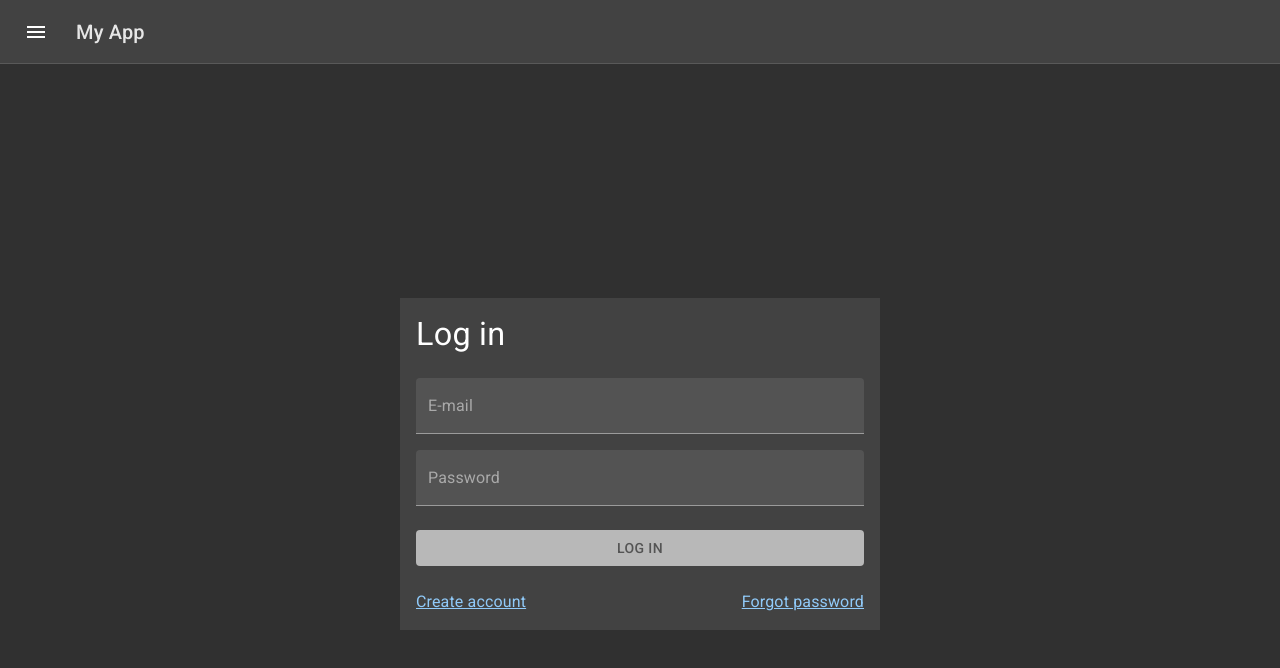
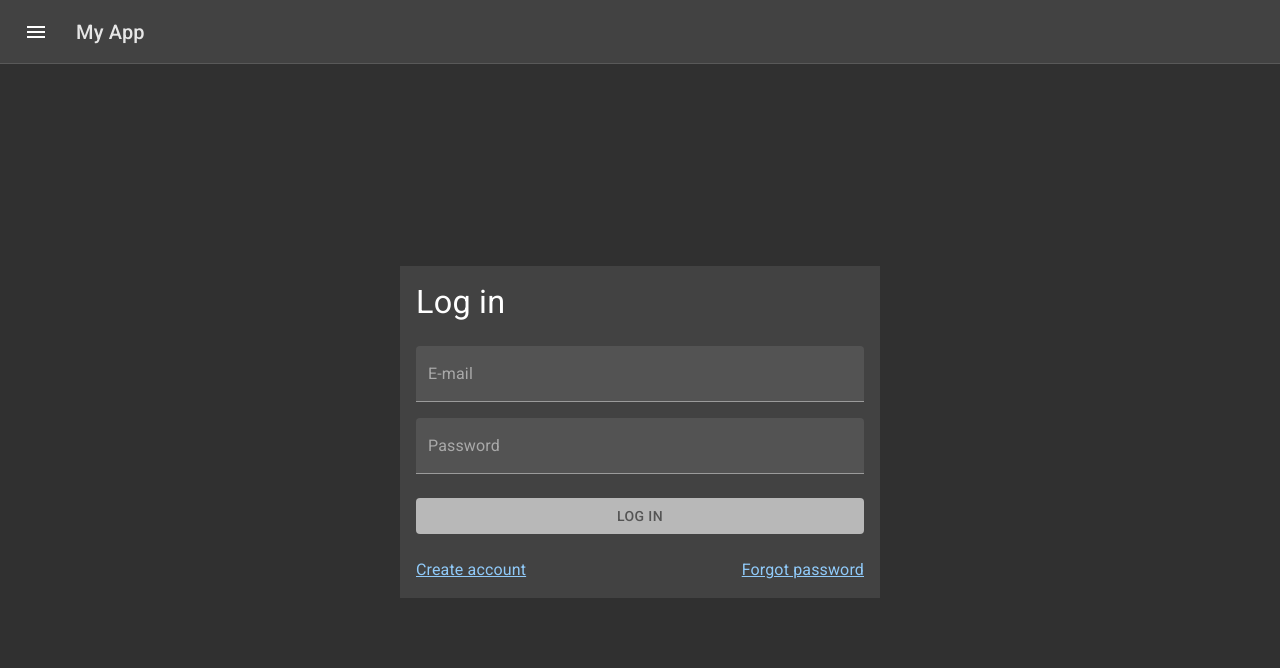
Before and after one commit to MagdalenaA96/Project-React, a React (Vite) app: page /login in a window 1280 px wide. Shown: the top 668 px of the page. Built offline with nearby package versions, Linux system fonts and the light colour scheme.

Commit message:
setting the elements to take up space a maximum of 100vh

```diff
--- a/src/components/MyAppBar.jsx
+++ b/src/components/MyAppBar.jsx
@@ -23,7 +23,7 @@ export const MyAppBar = () => {
     };
 
     return (
-        <Box sx={{ flexGrow: 1, margin: appBarSettings.margin }}>
+        <Box sx={{ margin: appBarSettings.margin }}>
             <AppBar
                 position="static"
                 sx={{
@@ -57,7 +57,6 @@ export const MyAppBar = () => {
                         sx={{
                             display: "flex",
                             flexDirection: "column",
-                            flexGrow: 1,
                         }}
                     >
                         <Typography
--- a/src/providers/ThemeProvider.jsx
+++ b/src/providers/ThemeProvider.jsx
@@ -64,7 +64,7 @@ let theme = createTheme({
             letterSpacing: 0.15,
             lineHeight: 1.5,
             textAlign: "left",
-        }
+        },
     },
 
     components: {
@@ -106,7 +106,7 @@ let theme = createTheme({
         MuiAppBar: {
             styleOverrides: {
                 root: {
-                    boxShadow: 'none',
+                    boxShadow: "none",
                 },
             },
         },
@@ -120,17 +120,20 @@ export const ThemeProvider = ({ children }) => {
         <MuiThemeProvider theme={theme}>
             <CssBaseline />
             <AppBarContextProvider>
+                <div style={{ height: "100vh", display: "flex", flexDirection: "column" }}>
                     <MyAppBar />
+                    <div style={{display: "flex", flex: 1,}}>
                         <Container
                             sx={{
                                 display: "flex",
                                 alignItems: "center",
                                 justifyContent: "center",
-                        height: "100vh",
                             }}
                         >
                             {children}
                         </Container>
+                    </div>
+                </div>
             </AppBarContextProvider>
         </MuiThemeProvider>
     );
```
Lines whose indentation alone changed are shown as unchanged.
